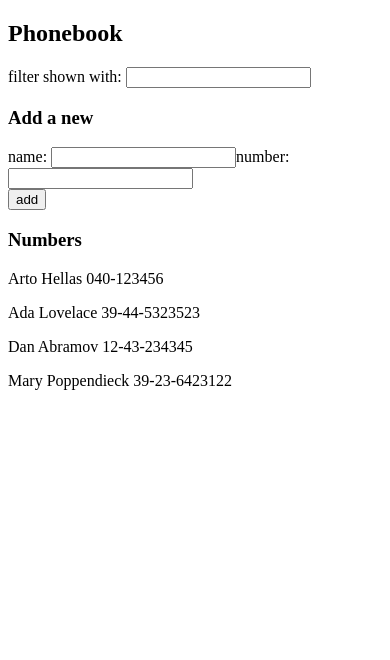
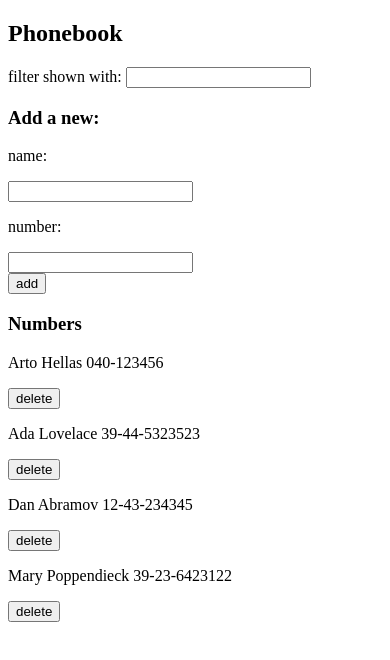
Before and after one commit to anhtumai/fullstack-open-2021, a React (Create React App) app in the folder part2/phonebook/: page / in a window 390 px wide. Shown: the top 660 px of the page. Built offline with nearby package versions, Linux system fonts and the light colour scheme; no server answers; data requests are answered from the project's data file.

Commit message:
Refractor phonebook: add useEffect to fetch data, add key to Person component

```diff
--- a/part2/phonebook/src/App.tsx
+++ b/part2/phonebook/src/App.tsx
@@ -1,43 +1,51 @@
-import React, { useState, useEffect } from 'react'
-import axios from 'axios'
+import React, { useState, useEffect } from "react";
+import axios from "axios";
 
-import People from './components/People'
-import PersonForm, { IPerson } from './components/Form'
-import Filter from './components/Filter'
+import People from "./components/People";
+import PersonForm, { IFormInfo } from "./components/Form";
+import Filter from "./components/Filter";
+
+export interface IPerson {
+  name: string;
+  number: string;
+  id: number;
+}
 
 const App = () => {
-  const [persons, setPersons] = useState<IPerson[] | []>([])
+  const [persons, setPersons] = useState<IPerson[] | []>([]);
   useEffect(() => {
-    if (persons.length === 0) {
-      axios
-        .get('http://localhost:3001/persons').then(response => {
-          setPersons(response.data)
-        })
+    axios.get("http://localhost:3001/persons").then((response) => {
+      setPersons(response.data);
+    });
+  }, []);
+
+  const [filter, setFilter] = useState("");
+
+  const displayedPeople = persons.filter((person) =>
+    person.name.includes(filter.trim())
+  );
+
+  const handleSubmit = (submittedPerson: IFormInfo) => {
+    if (
+      persons.filter((person) => person.name === submittedPerson.name).length >
+      0
+    ) {
+      alert(`${submittedPerson.name} is already added to phonebook`);
+      return;
     }
-  })
-
-  const [filter, setFilter] = useState('')
-
-  const handleSubmit = (submittedPerson: IPerson) => {
-    if (persons.filter(person => person.name === submittedPerson.name).length > 0) {
-      alert(`${submittedPerson.name} is already added to phonebook`)
-      return
-    }
-    const copiedPersons = [...persons]
-    copiedPersons.push(submittedPerson)
-    setPersons(copiedPersons)
-  }
+    const copiedPersons = [...persons];
+    copiedPersons.push({ ...submittedPerson, id: copiedPersons.length + 1 });
+    setPersons(copiedPersons);
+  };
 
   return (
     <div>
       <h2>Phonebook</h2>
       <Filter filter={filter} handleFilter={(e) => setFilter(e.target.value)} />
-      <h3>Add a new</h3>
       <PersonForm handleSubmit={handleSubmit} />
-      <h3>Numbers</h3>
-      <People people={persons} filter={filter} />
+      <People people={displayedPeople} />
     </div>
-  )
-}
+  );
+};
 
-export default App
+export default App;
--- a/part2/phonebook/src/components/Form.tsx
+++ b/part2/phonebook/src/components/Form.tsx
@@ -1,45 +1,47 @@
-import React, { useState } from 'react';
+import React, { useState } from "react";
 
-export interface IPerson {
+export interface IFormInfo {
   name: string;
   number: string;
 }
 
-
 interface IPersonFormProps {
-    handleSubmit(submittedPerson: IPerson): void;
+  handleSubmit(submittedPerson: IFormInfo): void;
 }
 
-
 const PersonForm = ({ handleSubmit }: IPersonFormProps) => {
-
-    const [name, setName] = useState('')
-    const [number, setNumber] = useState('')
+  const [name, setName] = useState("");
+  const [number, setNumber] = useState("");
 
   const resetInputFields = () => {
-        setName('')
-        setNumber('')
-    }
+    setName("");
+    setNumber("");
+  };
 
   const onSubmit = (event: React.SyntheticEvent) => {
-        event.preventDefault()
-        handleSubmit(submittedPerson)
-        resetInputFields()
-    }
+    event.preventDefault();
+    handleSubmit(submittedPerson);
+    resetInputFields();
+  };
 
-    const submittedPerson = { name: name.trim(), number: number.trim() }
+  const submittedPerson = { name: name.trim(), number: number.trim() };
 
   return (
+    <>
+      <h3>Add a new:</h3>
       <form onSubmit={onSubmit}>
         <div>
-                name: <input value={name} onChange={(e) => setName(e.target.value)} />
-                number: <input value={number} onChange={(e) => setNumber(e.target.value)} />
+          <p>name: </p>
+          <input value={name} onChange={(e) => setName(e.target.value)} />
+          <p>number: </p>
+          <input value={number} onChange={(e) => setNumber(e.target.value)} />
         </div>
         <div>
           <button type="submit">add</button>
         </div>
-        </form >
-    )
-}
+      </form>
+    </>
+  );
+};
 
-export default PersonForm
+export default PersonForm;
--- a/part2/phonebook/src/components/People.tsx
+++ b/part2/phonebook/src/components/People.tsx
@@ -1,26 +1,32 @@
+import { IPerson } from "../App";
+
 interface IPersonProps {
-    name: string
-    number: string
+  name: string;
+  number: string;
 }
 
 interface IPeopleProps {
-    people: IPersonProps[]
-    filter: string
+  people: IPerson[];
 }
 
 const Person = ({ name, number }: IPersonProps) => (
-    <p>{name} {number}</p>
-)
+  <div>
+    <p>
+      {name} {number}
+    </p>
+    <button>delete</button>
+  </div>
+);
 
-const People = ({ people, filter }: IPeopleProps) => {
-
-    const displayedPeople = (filter.trim() === "") ? people : people.filter(person => person.name.includes(filter.trim()))
-
-    return (
-        <div>
-            {displayedPeople.map(person => (<Person name={person.name} number={person.number} />))}
-        </div>
-    )
-}
+const People = ({ people }: IPeopleProps) => {
+  return (
+    <div>
+      <h3>Numbers</h3>
+      {people.map((person) => (
+        <Person key={person.id} name={person.name} number={person.number} />
+      ))}
+    </div>
+  );
+};
 
 export default People;
--- a/part2/phonebook/src/index.tsx
+++ b/part2/phonebook/src/index.tsx
@@ -1,19 +1,10 @@
-import React from 'react';
-import ReactDOM from 'react-dom';
-import App from './App';
-
-import axios from 'axios';
-
-axios
-  .get('http://localhost:3001/notes')
-  .then(response => {
-    const notes = response.data
-    console.log(notes)
-  })
+import React from "react";
+import ReactDOM from "react-dom";
+import App from "./App";
 
 ReactDOM.render(
   <React.StrictMode>
     <App />
   </React.StrictMode>,
-  document.getElementById('root')
+  document.getElementById("root")
 );
```
Also changed, not shown: part2/phonebook/db-1625503416435.json (added, +24 -0 lines). Lines whose indentation alone changed are shown as unchanged.
